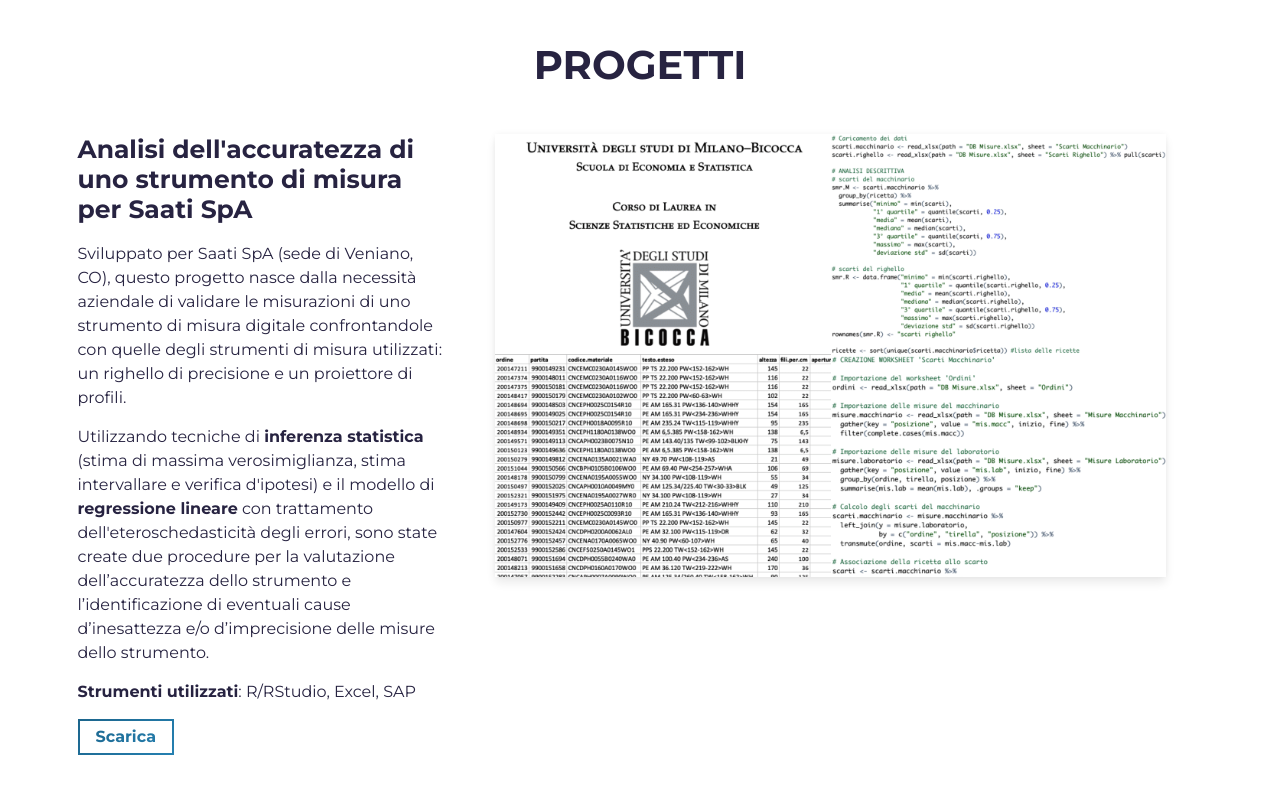
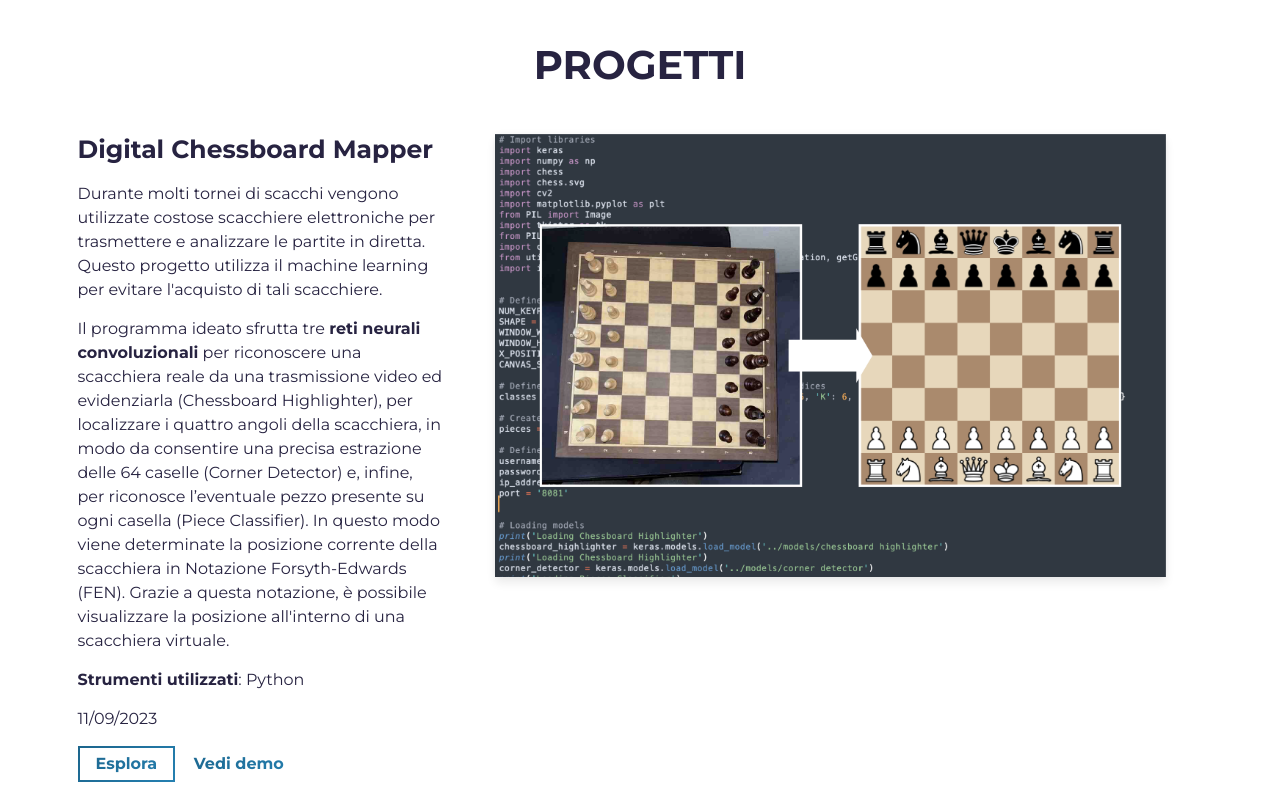
Before and after one commit to alessandrocolello/alessandrocolello, a website built with Parcel: page src/index.html in a window 1280 px wide. Shown: the part 1380-2180 px from the top of the page. Built offline with nearby package versions, Linux system fonts and the light colour scheme.

Commit message:
Add project

```diff
--- a/src/index.html
+++ b/src/index.html
@@ -97,6 +97,65 @@
           <div class="row">
             <div class="col-lg-4 col-sm-12">
               <div class="project-wrapper__text load-hidden">
+                <h3 class="project-wrapper__text-title">Digital Chessboard Mapper</h3>
+                <div>
+                  <p class="mb-4">
+                    Durante molti tornei di scacchi vengono utilizzate costose scacchiere elettroniche per trasmettere e analizzare le partite in diretta. Questo progetto utilizza il machine learning per evitare l'acquisto di tali scacchiere.
+                  </p>
+                  <p class="mb-4">
+                    Il programma ideato sfrutta tre <b>reti neurali convoluzionali</b> per riconoscere una scacchiera reale da una trasmissione video ed evidenziarla (Chessboard Highlighter), per localizzare i quattro angoli della scacchiera, in modo da consentire una precisa estrazione delle 64 caselle (Corner Detector) e, infine, per riconosce l’eventuale pezzo presente su ogni casella (Piece Classifier). In questo modo viene determinate la posizione corrente della scacchiera in Notazione Forsyth-Edwards (FEN). Grazie a questa notazione, è possibile visualizzare la posizione all'interno di una scacchiera virtuale.
+                  </p>
+                  <p class="mb-4">
+                    <b>Strumenti utilizzati</b>: Python
+                  </p>
+                  <p class="mb-4">
+                    11/09/2023
+                  </p>
+                </div>
+                <a
+                  rel="noreferrer"
+                  target="_blank"
+                  class="cta-btn cta-btn--hero"
+                  href="https://github.com/alessandrocolello/digital-chessboard-mapper"
+                >
+                  Esplora
+                </a>
+                <a
+                  rel="noreferrer"
+                  target="_blank"
+                  class="cta-btn text-color-main"
+                  href="https://youtu.be/ZVWDbiI0f2M"
+                >
+                  Vedi demo
+                </a>
+              </div>
+            </div>
+            <div class="col-lg-8 col-sm-12">
+              <div class="project-wrapper__image load-hidden">
+                <a rel="noreferrer" href="#!" target="_blank">
+                  <div
+                    data-tilt
+                    data-tilt-max="4"
+                    data-tilt-glare="true"
+                    data-tilt-max-glare="0.5"
+                    class="thumbnail rounded js-tilt"
+                  >
+                    <img
+                      alt="Project Image"
+                      class="img-fluid"
+                      src="assets/dcm.png"
+                    />
+                  </div>
+                </a>
+              </div>
+            </div>
+          </div>
+          <!-- /END Project -->
+
+          <!-- Notice: each .row is a project -->
+          <div class="row">
+            <div class="col-lg-4 col-sm-12">
+              <div class="project-wrapper__text load-hidden">
                 <h3 id = "thesis" class="project-wrapper__text-title">Analisi dell'accuratezza di uno strumento di misura per Saati SpA</h3>
                 <div>
                   <p class="mb-4">
@@ -108,14 +167,17 @@
                   <p class="mb-4">
                     <b>Strumenti utilizzati</b>: R/RStudio, Excel, SAP
                   </p>
+                  <p class="mb-4">
+                    18/01/2023
+                  </p>
                 </div>
                 <a
                   rel="noreferrer"
                   target="_blank"
                   class="cta-btn cta-btn--hero"
-                  href="https://drive.google.com/drive/folders/134rsmakRfrXnbjQG8XqjG1Nr9yCJL3g5?usp=share_link"
+                  href="https://github.com/alessandrocolello/tesi-triennale-sse"
                 >
-                  Scarica
+                  Esplora
                 </a>
               </div>
             </div>
@@ -139,58 +201,6 @@
               </div>
             </div>
           </div>
-          <!-- /END Project -->
-
-          <!-- Notice: each .row is a project -->
-          <!-- <div class="row">
-            <div class="col-lg-4 col-sm-12">
-              <div class="project-wrapper__text load-hidden">
-                <h3 class="project-wrapper__text-title">Project Title 1</h3>
-                <div>
-                  <p class="mb-4">
-                    Demonstrate in this description the skills of a programmer: such as having commitment,
-                    having perseverance and accepting alternative solutions. Remember that being a portfolio you are not selling the project,
-                    you are selling yourself, it reflects the resources used: Frameworks, libraries, platforms, etc.
-                  </p>
-                </div>
-                <a
-                  rel="noreferrer"
-                  target="_blank"
-                  class="cta-btn cta-btn--hero"
-                  href="#!"
-                >
-                  See Live
-                </a>
-                <a
-                  rel="noreferrer"
-                  target="_blank"
-                  class="cta-btn text-color-main"
-                  href="#!"
-                >
-                  Source Code
-                </a>
-              </div>
-            </div>
-            <div class="col-lg-8 col-sm-12">
-              <div class="project-wrapper__image load-hidden">
-                <a rel="noreferrer" href="#!" target="_blank">
-                  <div
-                    data-tilt
-                    data-tilt-max="4"
-                    data-tilt-glare="true"
-                    data-tilt-max-glare="0.5"
-                    class="thumbnail rounded js-tilt"
-                  >
-                    <img
-                      alt="Project Image"
-                      class="img-fluid"
-                      src="assets/project.jpg"
-                    />
-                  </div>
-                </a>
-              </div>
-            </div>
-          </div> -->
           <!-- /END Project -->
 
           <!-- Notice: each .row is a project -->
@@ -258,7 +268,7 @@
             rel="noreferrer"
             target="_blank"
             class="cta-btn cta-btn--resume"
-            href="mailto:alessandrocolello@gmail.com"
+            href="mailto:..."
             >Scrivimi</a
           >
         </div> -->
```
Also changed, not shown: src/assets/dcm.png (added), 4 other files.
